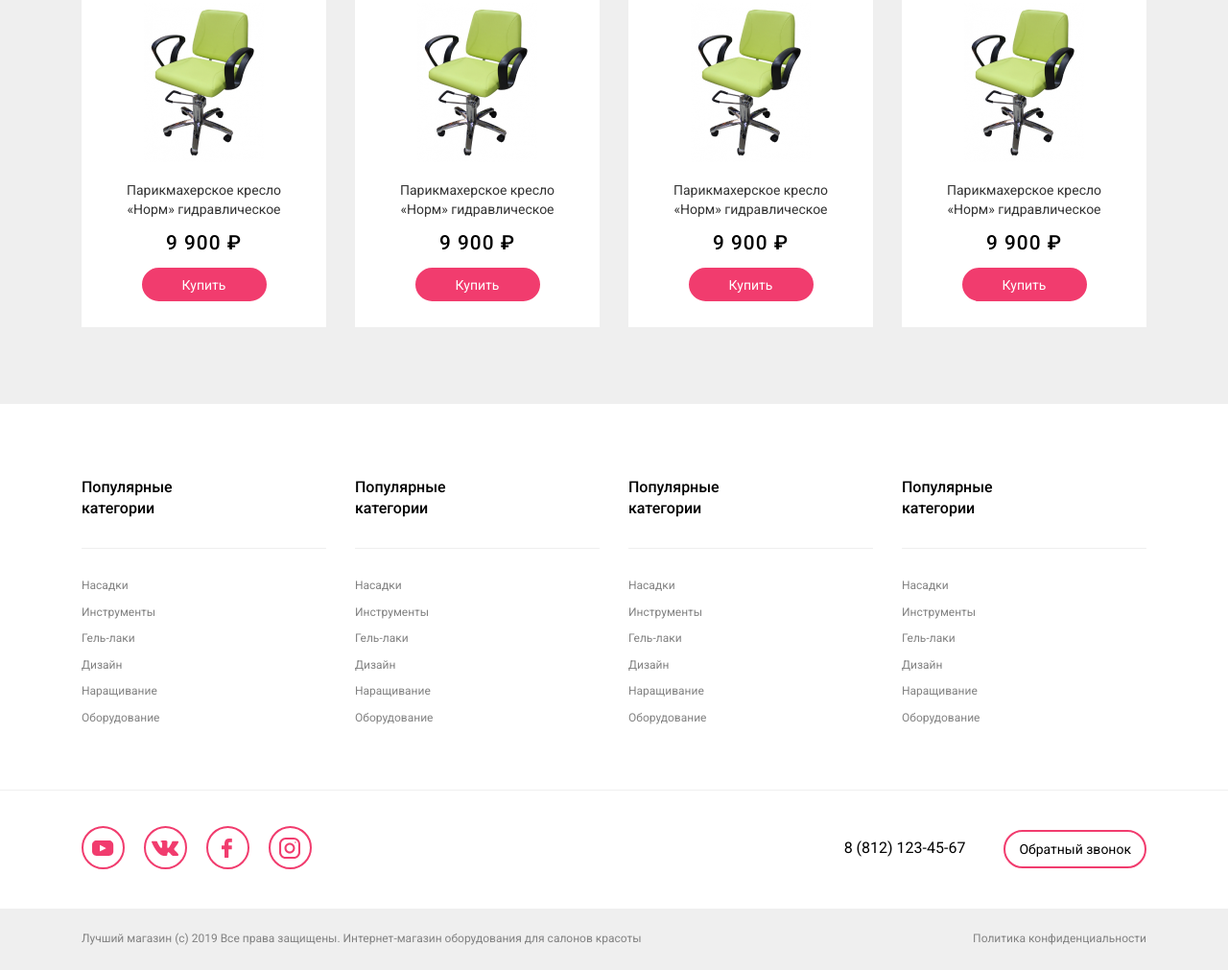
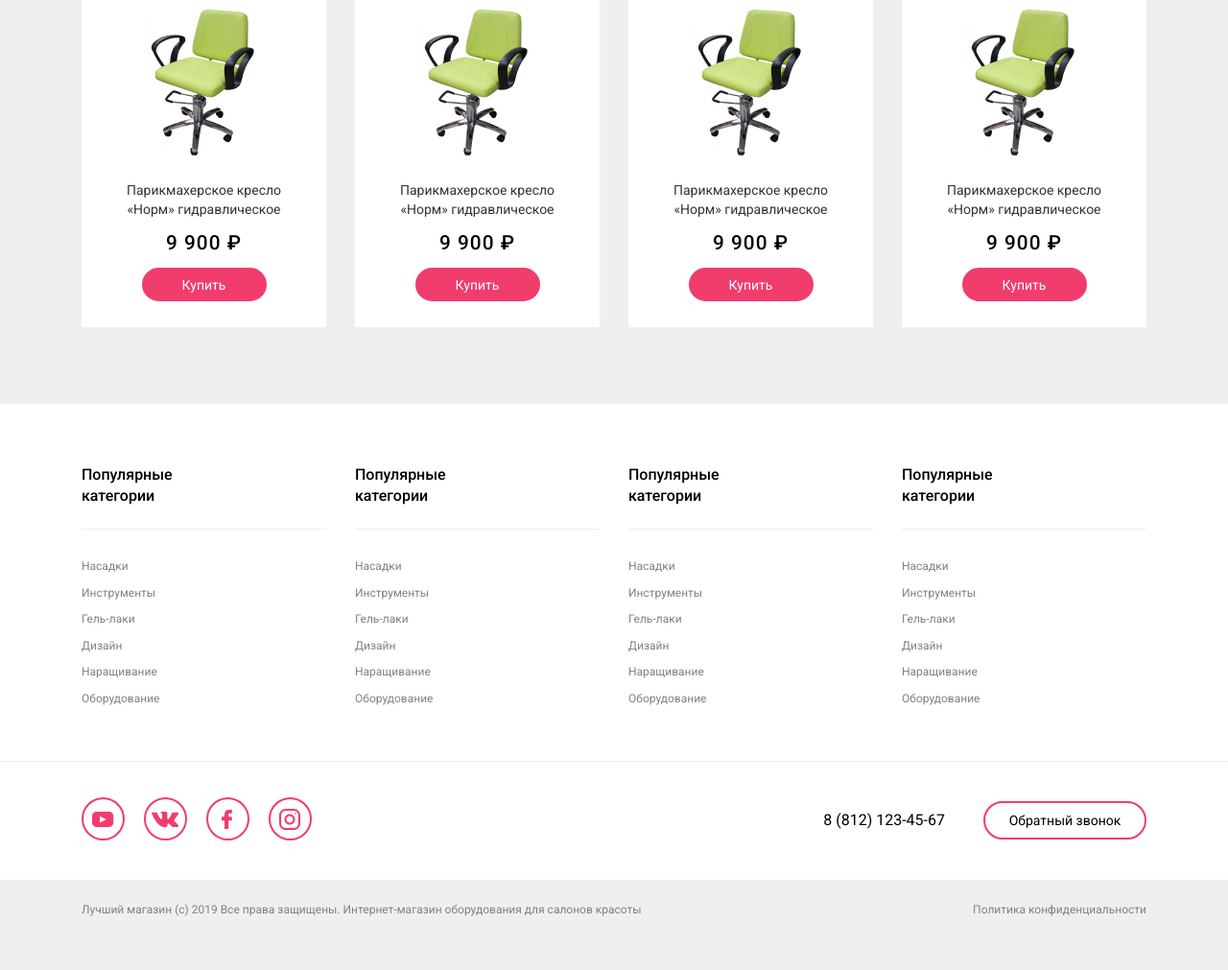
Before and after one commit to Rudzei/beauty-site, a website: page index.html in a window 1280 px wide. Shown: the part 2304-3315 px from the top of the page at 96% size. After the commit the page ends 3285 px from the top, so only its background shows below. Drawn offline with Linux system fonts and the light colour scheme.

Commit message:
обновил стиль

```diff
--- a/assets/css/style.css
+++ b/assets/css/style.css
@@ -33,7 +33,7 @@ a {
   display: flex;
   justify-content: center;
   align-items: center;
-  max-width: 170px;
+  width: 170px;
   min-height: 40px;
   padding: 0.25em 1em;
   border-radius: 40px;
@@ -312,7 +312,7 @@ a {
 .category {
   min-height: 372px;
   background-color: var(--color-white);
-  padding: 60px 0;
+  padding: 47px 0;
   margin-bottom: 1px;
 }
 .category__container {
@@ -328,7 +328,7 @@ a {
   font-size: 1rem;
   line-height: 1.38;
   color: var(--color-black);
-  margin-bottom: 30px;
+  margin-bottom: 23px;
 }
 .category__list {
   border-top: 1px solid var(--bg-color-gray);
```
